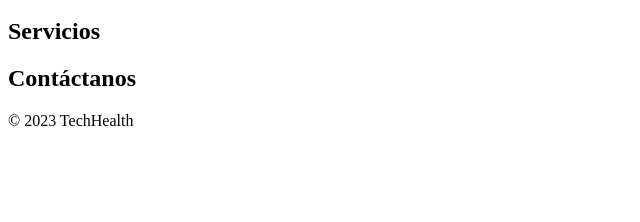
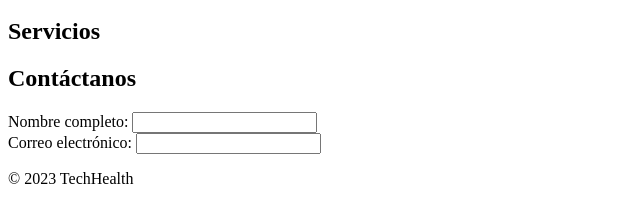
Before and after one commit to maualfaro77/practica4-def, a plain HTML site: page index.html in a window 1280 px wide. Shown: the part 98-320 px from the top of the page, without its empty margins (0-640 px from the left). Drawn offline with Linux system fonts and the light colour scheme.

Commit message:
Agregar campos nombre y email con validación básica

```diff
--- a/index.html
+++ b/index.html
@@ -42,7 +42,15 @@
             <div class="contact-form">
                 <h2>Contáctanos</h2>
                 <form class="contact-form">
-                    <!-- Campos se agregarán en próximos commits -->
+                    <div class="form-group">
+                        <label for="nombre">Nombre completo:</label>
+                        <input type="text" id="nombre" name="nombre" required>
+                    </div>
+
+                    <div class="form-group">
+                        <label for="email">Correo electrónico:</label>
+                        <input type="email" id="email" name="email" required>
+                    </div>
                 </form>
             </div>
         </section>
```
